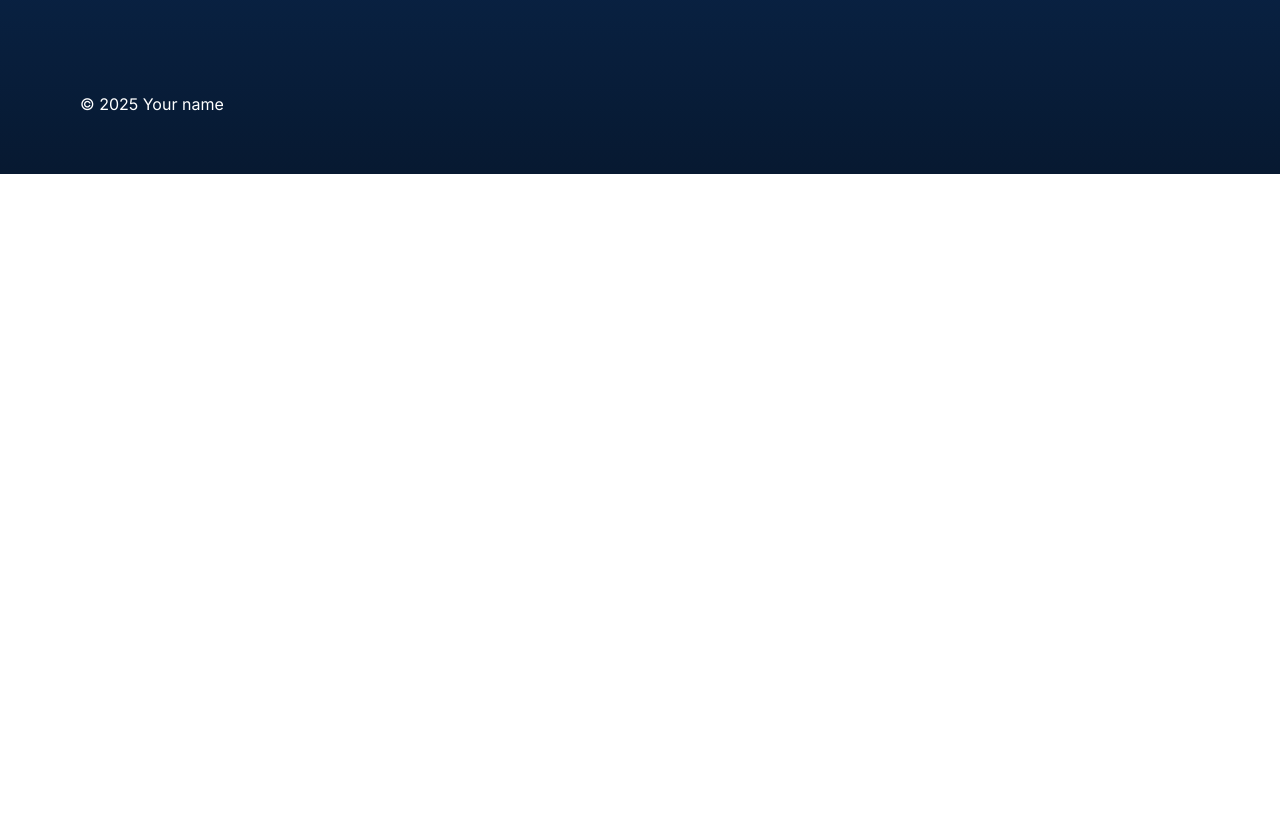
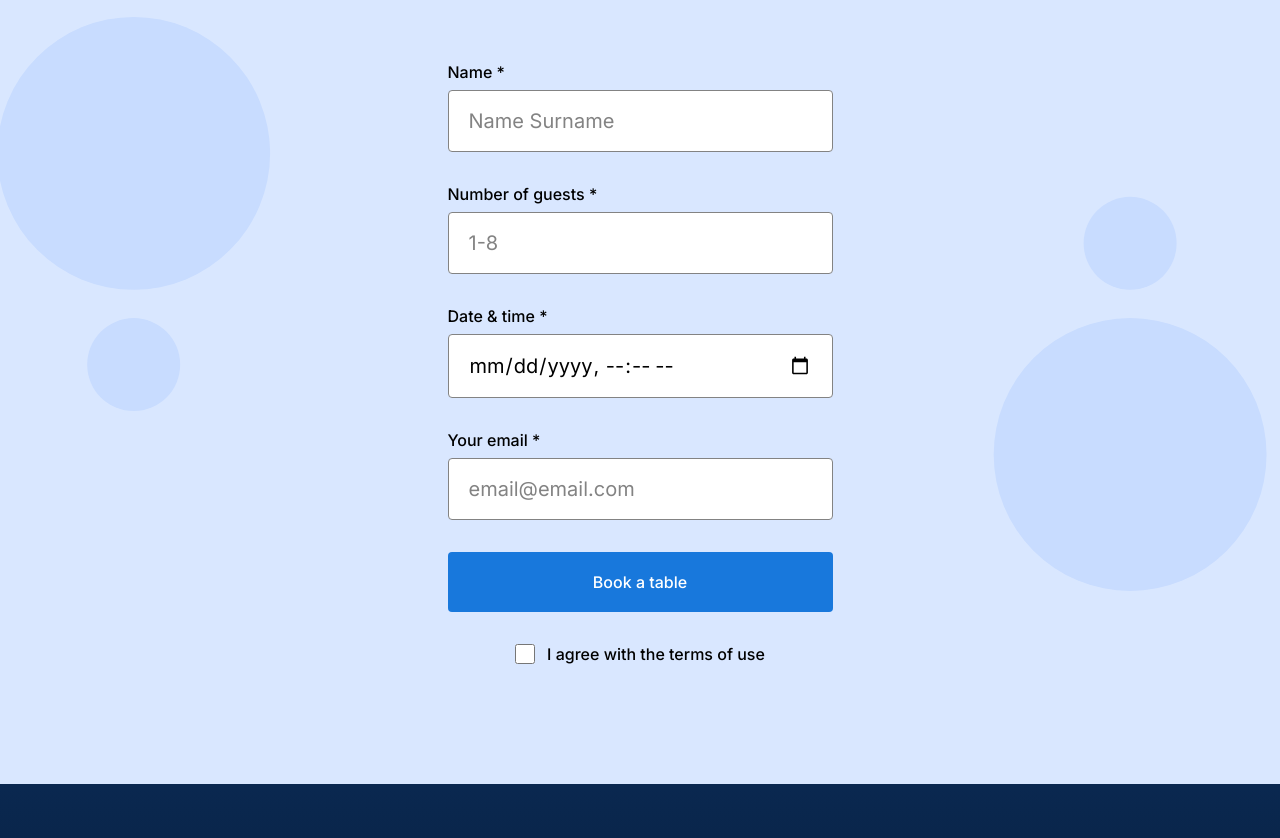
Before and after one commit to jdijols/se_project_coffeeshop-ft, a plain HTML site: page index.html in a window 1280 px wide. Shown: the part 1885-2723 px from the top of the page. Before the commit the page ends 2059 px from the top, so only its background shows below. Drawn offline with Linux system fonts and the light colour scheme.

Commit message:
Add Reservation section

```diff
--- a/index.html
+++ b/index.html
@@ -97,6 +97,60 @@
             </li>
           </ul>
         </section>
+        <section class="reservation">
+          <h2 class="reservation__title">Book a table</h2>
+          <form class="form reservation__form">
+            <fieldset class="form__fieldset">
+              <label for="name" class="form__label">
+                Name *
+                <input
+                  id="name"
+                  type="text"
+                  class="form__input"
+                  placeholder="Name Surname"
+                  required
+                />
+              </label>
+              <label for="number-of-guests" class="form__label">
+                Number of guests *
+                <input
+                  id="number-of-guests"
+                  type="number"
+                  class="form__input"
+                  placeholder="1-8"
+                  required
+                />
+              </label>
+              <label for="date-time" class="form__label">
+                Date & time *
+                <input
+                  id="date-time"
+                  type="datetime-local"
+                  class="form__input"
+                  required
+                />
+              </label>
+              <label for="email" class="form__label">
+                Your email *
+                <input
+                  id="email"
+                  type="email"
+                  class="form__input"
+                  placeholder="email@email.com"
+                  required
+                />
+              </label>
+            </fieldset>
+            <button type="submit" class="form__button">Book a table</button>
+            <label
+              for="terms-of-use"
+              class="form__label form__label_type_checkbox"
+            >
+              <input id="terms-of-use" type="checkbox" class="form__checkbox" />
+              I agree with the terms of use
+            </label>
+          </form>
+        </section>
       </main>
 
       <footer class="footer">
--- a/pages/index.css
+++ b/pages/index.css
@@ -156,6 +156,99 @@
   line-height: 30px;
 }
 
+.reservation {
+  background-color: #d9e7ff;
+  background-image: url(/images/background_reservation.svg);
+  background-repeat: no-repeat;
+  background-position: center;
+  background-size: cover;
+  color: #000;
+  padding: 100px 0 120px;
+}
+
+.reservation__title {
+  text-align: center;
+  margin: 0 0 80px;
+  font-style: normal;
+  font-weight: 500;
+  font-size: 44px;
+  line-height: 52px;
+}
+
+.reservation__form {
+  margin: 0 auto;
+}
+
+.form {
+  max-width: 385px;
+}
+
+.form__fieldset {
+  margin: 0;
+  padding: 0;
+  border: none;
+}
+
+.form__label {
+  display: block;
+  margin-bottom: 32px;
+  font-style: normal;
+  font-weight: 500;
+  font-size: 16px;
+  line-height: 20px;
+}
+
+.form__input {
+  display: block;
+  margin-top: 8px;
+  width: 100%;
+  border-radius: 4px;
+  padding: 15px 20px;
+  box-sizing: border-box;
+  border: 1px solid #838383;
+  font-style: normal;
+  font-weight: normal;
+  font-size: 20px;
+  line-height: 30px;
+}
+
+input::placeholder {
+  color: #838383;
+}
+
+.form__button {
+  border-radius: 4px;
+  border: none;
+  background-color: #1878dc;
+  color: #fff;
+  width: 100%;
+  padding: 20px 0;
+  margin-bottom: 32px;
+  font-style: normal;
+  font-weight: 500;
+  font-size: 16px;
+  line-height: 20px;
+  transition: background-color 0.1s ease-in;
+}
+
+.form__button:hover {
+  background-color: #3f96f3;
+}
+
+.form__label_type_checkbox {
+  display: flex;
+  flex-direction: row;
+  gap: 12px;
+  width: fit-content;
+  margin: 0 auto;
+}
+
+.form__checkbox {
+  border-radius: 2px;
+  width: 20px;
+  height: 20px;
+}
+
 .footer {
   padding: 60px 80px;
   background: linear-gradient(180deg, #0a2850 0%, #071931 100%);
```
Also changed, not shown: images/check.svg (deleted).
